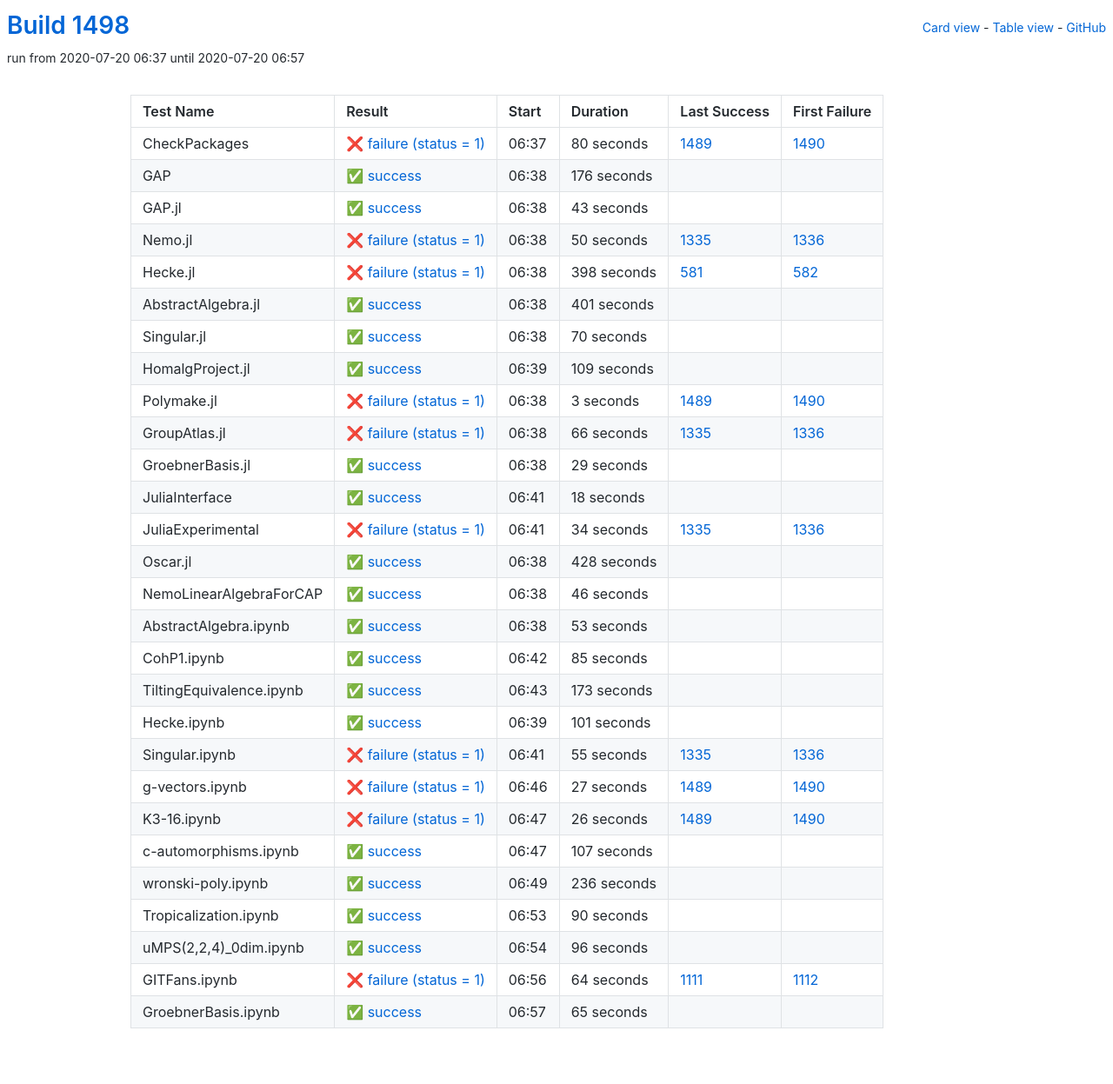
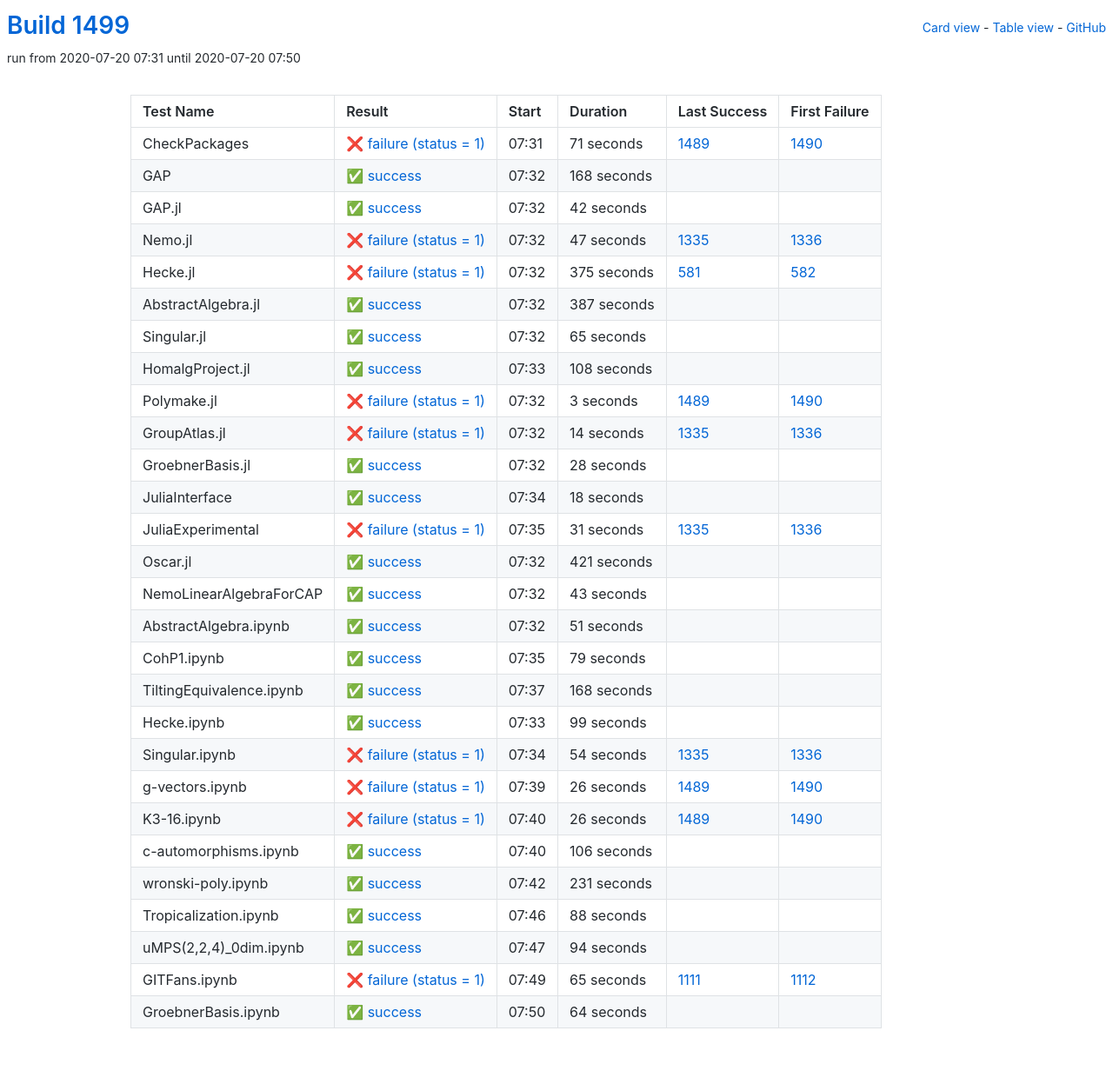
Before and after one commit to oscar-system/oscar-ci-status-1.4, a Jekyll site: the page built from table.html, in a window 1280 px wide. Shown: the whole page at 87% size. Built offline with Jekyll 4.4.1, drawn with Linux system fonts in a browser that asks for light colours.

Commit message:
Build #1499

```diff
--- a/_data/ci.yml
+++ b/_data/ci.yml
@@ -1,6 +1,6 @@
 ---
-build: 1498
-build_url: https://oscarci.mathematik.uni-kl.de/job/oscar-julia-1.4/1498/
+build: 1499
+build_url: https://oscarci.mathematik.uni-kl.de/job/oscar-julia-1.4/1499/
 job: oscar-julia-1.4
 organization: oscar-system
 repo: oscar-ci-status-1.4
@@ -8,104 +8,104 @@ repourl: https://github.com/oscar-system/oscar-ci-status-1.4
 tests:
 - name: CheckPackages
   id: checkpackages
-  log: https://oscarci.mathematik.uni-kl.de/job/oscar-julia-1.4/1498/artifact/logs/build-1498/CheckPackages.log
-  start: 2020-07-20 06:37
+  log: https://oscarci.mathematik.uni-kl.de/job/oscar-julia-1.4/1499/artifact/logs/build-1499/CheckPackages.log
+  start: 2020-07-20 07:31
   success: false
   exitcode: 1
   status: failure
-  duration: 80
+  duration: 71
   last_success: 1489
   last_success_url: https://oscarci.mathematik.uni-kl.de/job/oscar-julia-1.4/1489/
   first_failure: 1490
   first_failure_url: https://oscarci.mathematik.uni-kl.de/job/oscar-julia-1.4/1490/
 - name: GAP
   id: gap
-  log: https://oscarci.mathematik.uni-kl.de/job/oscar-julia-1.4/1498/artifact/logs/build-1498/GAP.log
-  start: 2020-07-20 06:38
+  log: https://oscarci.mathematik.uni-kl.de/job/oscar-julia-1.4/1499/artifact/logs/build-1499/GAP.log
+  start: 2020-07-20 07:32
   success: true
   exitcode: 0
   status: success
-  duration: 176
+  duration: 168
   last_success: false
   last_success_url:
   first_failure: false
   first_failure_url:
 - name: GAP.jl
   id: gap-jl
-  log: https://oscarci.mathematik.uni-kl.de/job/oscar-julia-1.4/1498/artifact/logs/build-1498/GAP.jl.log
-  start: 2020-07-20 06:38
+  log: https://oscarci.mathematik.uni-kl.de/job/oscar-julia-1.4/1499/artifact/logs/build-1499/GAP.jl.log
+  start: 2020-07-20 07:32
   success: true
   exitcode: 0
   status: success
-  duration: 43
+  duration: 42
   last_success: false
   last_success_url:
   first_failure: false
   first_failure_url:
 - name: Nemo.jl
   id: nemo-jl
-  log: https://oscarci.mathematik.uni-kl.de/job/oscar-julia-1.4/1498/artifact/logs/build-1498/Nemo.jl.log
-  start: 2020-07-20 06:38
+  log: https://oscarci.mathematik.uni-kl.de/job/oscar-julia-1.4/1499/artifact/logs/build-1499/Nemo.jl.log
+  start: 2020-07-20 07:32
   success: false
   exitcode: 1
   status: failure
-  duration: 50
+  duration: 47
   last_success: 1335
   last_success_url: https://oscarci.mathematik.uni-kl.de/job/oscar-julia-1.4/1335/
   first_failure: 1336
   first_failure_url: https://oscarci.mathematik.uni-kl.de/job/oscar-julia-1.4/1336/
 - name: Hecke.jl
   id: hecke-jl
-  log: https://oscarci.mathematik.uni-kl.de/job/oscar-julia-1.4/1498/artifact/logs/build-1498/Hecke.jl.log
-  start: 2020-07-20 06:38
+  log: https://oscarci.mathematik.uni-kl.de/job/oscar-julia-1.4/1499/artifact/logs/build-1499/Hecke.jl.log
+  start: 2020-07-20 07:32
   success: false
   exitcode: 1
   status: failure
-  duration: 398
+  duration: 375
   last_success: 581
   last_success_url: https://oscarci.mathematik.uni-kl.de/job/oscar-julia-1.4/581/
   first_failure: 582
   first_failure_url: https://oscarci.mathematik.uni-kl.de/job/oscar-julia-1.4/582/
 - name: AbstractAlgebra.jl
   id: abstractalgebra-jl
-  log: https://oscarci.mathematik.uni-kl.de/job/oscar-julia-1.4/1498/artifact/logs/build-1498/AbstractAlgebra.jl.log
-  start: 2020-07-20 06:38
+  log: https://oscarci.mathematik.uni-kl.de/job/oscar-julia-1.4/1499/artifact/logs/build-1499/AbstractAlgebra.jl.log
+  start: 2020-07-20 07:32
   success: true
   exitcode: 0
   status: success
-  duration: 401
+  duration: 387
   last_success: false
   last_success_url:
   first_failure: false
   first_failure_url:
 - name: Singular.jl
   id: singular-jl
-  log: https://oscarci.mathematik.uni-kl.de/job/oscar-julia-1.4/1498/artifact/logs/build-1498/Singular.jl.log
-  start: 2020-07-20 06:38
+  log: https://oscarci.mathematik.uni-kl.de/job/oscar-julia-1.4/1499/artifact/logs/build-1499/Singular.jl.log
+  start: 2020-07-20 07:32
   success: true
   exitcode: 0
   status: success
-  duration: 70
+  duration: 65
   last_success: false
   last_success_url:
   first_failure: false
   first_failure_url:
 - name: HomalgProject.jl
   id: homalgproject-jl
-  log: https://oscarci.mathematik.uni-kl.de/job/oscar-julia-1.4/1498/artifact/logs/build-1498/HomalgProject.jl.log
-  start: 2020-07-20 06:39
+  log: https://oscarci.mathematik.uni-kl.de/job/oscar-julia-1.4/1499/artifact/logs/build-1499/HomalgProject.jl.log
+  start: 2020-07-20 07:33
   success: true
   exitcode: 0
   status: success
-  duration: 109
+  duration: 108
   last_success: false
   last_success_url:
   first_failure: false
   first_failure_url:
 - name: Polymake.jl
   id: polymake-jl
-  log: https://oscarci.mathematik.uni-kl.de/job/oscar-julia-1.4/1498/artifact/logs/build-1498/Polymake.jl.log
-  start: 2020-07-20 06:38
+  log: https://oscarci.mathematik.uni-kl.de/job/oscar-julia-1.4/1499/artifact/logs/build-1499/Polymake.jl.log
+  start: 2020-07-20 07:32
   success: false
   exitcode: 1
   status: failure
@@ -116,32 +116,32 @@ tests:
   first_failure_url: https://oscarci.mathematik.uni-kl.de/job/oscar-julia-1.4/1490/
 - name: GroupAtlas.jl
   id: groupatlas-jl
-  log: https://oscarci.mathematik.uni-kl.de/job/oscar-julia-1.4/1498/artifact/logs/build-1498/GroupAtlas.jl.log
-  start: 2020-07-20 06:38
+  log: https://oscarci.mathematik.uni-kl.de/job/oscar-julia-1.4/1499/artifact/logs/build-1499/GroupAtlas.jl.log
+  start: 2020-07-20 07:32
   success: false
   exitcode: 1
   status: failure
-  duration: 66
+  duration: 14
   last_success: 1335
   last_success_url: https://oscarci.mathematik.uni-kl.de/job/oscar-julia-1.4/1335/
   first_failure: 1336
   first_failure_url: https://oscarci.mathematik.uni-kl.de/job/oscar-julia-1.4/1336/
 - name: GroebnerBasis.jl
   id: groebnerbasis-jl
-  log: https://oscarci.mathematik.uni-kl.de/job/oscar-julia-1.4/1498/artifact/logs/build-1498/GroebnerBasis.jl.log
-  start: 2020-07-20 06:38
+  log: https://oscarci.mathematik.uni-kl.de/job/oscar-julia-1.4/1499/artifact/logs/build-1499/GroebnerBasis.jl.log
+  start: 2020-07-20 07:32
   success: true
   exitcode: 0
   status: success
-  duration: 29
+  duration: 28
   last_success: false
   last_success_url:
   first_failure: false
   first_failure_url:
 - name: JuliaInterface
   id: juliainterface
-  log: https://oscarci.mathematik.uni-kl.de/job/oscar-julia-1.4/1498/artifact/logs/build-1498/JuliaInterface.log
-  start: 2020-07-20 06:41
+  log: https://oscarci.mathematik.uni-kl.de/job/oscar-julia-1.4/1499/artifact/logs/build-1499/JuliaInterface.log
+  start: 2020-07-20 07:34
   success: true
   exitcode: 0
   status: success
@@ -152,116 +152,116 @@ tests:
   first_failure_url:
 - name: JuliaExperimental
   id: juliaexperimental
-  log: https://oscarci.mathematik.uni-kl.de/job/oscar-julia-1.4/1498/artifact/logs/build-1498/JuliaExperimental.log
-  start: 2020-07-20 06:41
+  log: https://oscarci.mathematik.uni-kl.de/job/oscar-julia-1.4/1499/artifact/logs/build-1499/JuliaExperimental.log
+  start: 2020-07-20 07:35
   success: false
   exitcode: 1
   status: failure
-  duration: 34
+  duration: 31
   last_success: 1335
   last_success_url: https://oscarci.mathematik.uni-kl.de/job/oscar-julia-1.4/1335/
   first_failure: 1336
   first_failure_url: https://oscarci.mathematik.uni-kl.de/job/oscar-julia-1.4/1336/
 - name: Oscar.jl
   id: oscar-jl
-  log: https://oscarci.mathematik.uni-kl.de/job/oscar-julia-1.4/1498/artifact/logs/build-1498/Oscar.jl.log
-  start: 2020-07-20 06:38
+  log: https://oscarci.mathematik.uni-kl.de/job/oscar-julia-1.4/1499/artifact/logs/build-1499/Oscar.jl.log
+  start: 2020-07-20 07:32
   success: true
   exitcode: 0
   status: success
-  duration: 428
+  duration: 421
   last_success: false
   last_success_url:
   first_failure: false
   first_failure_url:
 - name: NemoLinearAlgebraForCAP
   id: nemolinearalgebraforcap
-  log: https://oscarci.mathematik.uni-kl.de/job/oscar-julia-1.4/1498/artifact/logs/build-1498/NemoLinearAlgebraForCAP.log
-  start: 2020-07-20 06:38
+  log: https://oscarci.mathematik.uni-kl.de/job/oscar-julia-1.4/1499/artifact/logs/build-1499/NemoLinearAlgebraForCAP.log
+  start: 2020-07-20 07:32
   success: true
   exitcode: 0
   status: success
-  duration: 46
+  duration: 43
   last_success: false
   last_success_url:
   first_failure: false
   first_failure_url:
 - name: AbstractAlgebra.ipynb
   id: abstractalgebra-ipynb
-  log: https://oscarci.mathematik.uni-kl.de/job/oscar-julia-1.4/1498/artifact/logs/build-1498/AbstractAlgebra.ipynb.log
-  start: 2020-07-20 06:38
+  log: https://oscarci.mathematik.uni-kl.de/job/oscar-julia-1.4/1499/artifact/logs/build-1499/AbstractAlgebra.ipynb.log
+  start: 2020-07-20 07:32
   success: true
   exitcode: 0
   status: success
-  duration: 53
+  duration: 51
   last_success: false
   last_success_url:
   first_failure: false
   first_failure_url:
 - name: CohP1.ipynb
   id: cohp1-ipynb
-  log: https://oscarci.mathematik.uni-kl.de/job/oscar-julia-1.4/1498/artifact/logs/build-1498/CohP1.ipynb.log
-  start: 2020-07-20 06:42
+  log: https://oscarci.mathematik.uni-kl.de/job/oscar-julia-1.4/1499/artifact/logs/build-1499/CohP1.ipynb.log
+  start: 2020-07-20 07:35
   success: true
   exitcode: 0
   status: success
-  duration: 85
+  duration: 79
   last_success: false
   last_success_url:
   first_failure: false
   first_failure_url:
 - name: TiltingEquivalence.ipynb
   id: tiltingequivalence-ipynb
-  log: https://oscarci.mathematik.uni-kl.de/job/oscar-julia-1.4/1498/artifact/logs/build-1498/TiltingEquivalence.ipynb.log
-  start: 2020-07-20 06:43
+  log: https://oscarci.mathematik.uni-kl.de/job/oscar-julia-1.4/1499/artifact/logs/build-1499/TiltingEquivalence.ipynb.log
+  start: 2020-07-20 07:37
   success: true
   exitcode: 0
   status: success
-  duration: 173
+  duration: 168
   last_success: false
   last_success_url:
   first_failure: false
   first_failure_url:
 - name: Hecke.ipynb
   id: hecke-ipynb
-  log: https://oscarci.mathematik.uni-kl.de/job/oscar-julia-1.4/1498/artifact/logs/build-1498/Hecke.ipynb.log
-  start: 2020-07-20 06:39
+  log: https://oscarci.mathematik.uni-kl.de/job/oscar-julia-1.4/1499/artifact/logs/build-1499/Hecke.ipynb.log
+  start: 2020-07-20 07:33
   success: true
   exitcode: 0
   status: success
-  duration: 101
+  duration: 99
   last_success: false
   last_success_url:
   first_failure: false
   first_failure_url:
 - name: Singular.ipynb
   id: singular-ipynb
-  log: https://oscarci.mathematik.uni-kl.de/job/oscar-julia-1.4/1498/artifact/logs/build-1498/Singular.ipynb.log
-  start: 2020-07-20 06:41
+  log: https://oscarci.mathematik.uni-kl.de/job/oscar-julia-1.4/1499/artifact/logs/build-1499/Singular.ipynb.log
+  start: 2020-07-20 07:34
   success: false
   exitcode: 1
   status: failure
-  duration: 55
+  duration: 54
   last_success: 1335
   last_success_url: https://oscarci.mathematik.uni-kl.de/job/oscar-julia-1.4/1335/
   first_failure: 1336
   first_failure_url: https://oscarci.mathematik.uni-kl.de/job/oscar-julia-1.4/1336/
 - name: g-vectors.ipynb
   id: g-vectors-ipynb
-  log: https://oscarci.mathematik.uni-kl.de/job/oscar-julia-1.4/1498/artifact/logs/build-1498/g-vectors.ipynb.log
-  start: 2020-07-20 06:46
+  log: https://oscarci.mathematik.uni-kl.de/job/oscar-julia-1.4/1499/artifact/logs/build-1499/g-vectors.ipynb.log
+  start: 2020-07-20 07:39
   success: false
   exitcode: 1
   status: failure
-  duration: 27
+  duration: 26
   last_success: 1489
   last_success_url: https://oscarci.mathematik.uni-kl.de/job/oscar-julia-1.4/1489/
   first_failure: 1490
   first_failure_url: https://oscarci.mathematik.uni-kl.de/job/oscar-julia-1.4/1490/
 - name: K3-16.ipynb
   id: k3-16-ipynb
-  log: https://oscarci.mathematik.uni-kl.de/job/oscar-julia-1.4/1498/artifact/logs/build-1498/K3-16.ipynb.log
-  start: 2020-07-20 06:47
+  log: https://oscarci.mathematik.uni-kl.de/job/oscar-julia-1.4/1499/artifact/logs/build-1499/K3-16.ipynb.log
+  start: 2020-07-20 07:40
   success: false
   exitcode: 1
   status: failure
@@ -272,72 +272,72 @@ tests:
   first_failure_url: https://oscarci.mathematik.uni-kl.de/job/oscar-julia-1.4/1490/
 - name: c-automorphisms.ipynb
   id: c-automorphisms-ipynb
-  log: https://oscarci.mathematik.uni-kl.de/job/oscar-julia-1.4/1498/artifact/logs/build-1498/c-automorphisms.ipynb.log
-  start: 2020-07-20 06:47
+  log: https://oscarci.mathematik.uni-kl.de/job/oscar-julia-1.4/1499/artifact/logs/build-1499/c-automorphisms.ipynb.log
+  start: 2020-07-20 07:40
   success: true
   exitcode: 0
   status: success
-  duration: 107
+  duration: 106
   last_success: false
   last_success_url:
   first_failure: false
   first_failure_url:
 - name: wronski-poly.ipynb
   id: wronski-poly-ipynb
-  log: https://oscarci.mathematik.uni-kl.de/job/oscar-julia-1.4/1498/artifact/logs/build-1498/wronski-poly.ipynb.log
-  start: 2020-07-20 06:49
+  log: https://oscarci.mathematik.uni-kl.de/job/oscar-julia-1.4/1499/artifact/logs/build-1499/wronski-poly.ipynb.log
+  start: 2020-07-20 07:42
   success: true
   exitcode: 0
   status: success
-  duration: 236
+  duration: 231
   last_success: false
   last_success_url:
   first_failure: false
   first_failure_url:
 - name: Tropicalization.ipynb
   id: tropicalization-ipynb
-  log: https://oscarci.mathematik.uni-kl.de/job/oscar-julia-1.4/1498/artifact/logs/build-1498/Tropicalization.ipynb.log
-  start: 2020-07-20 06:53
+  log: https://oscarci.mathematik.uni-kl.de/job/oscar-julia-1.4/1499/artifact/logs/build-1499/Tropicalization.ipynb.log
+  start: 2020-07-20 07:46
   success: true
   exitcode: 0
   status: success
-  duration: 90
+  duration: 88
   last_success: false
   last_success_url:
   first_failure: false
   first_failure_url:
 - name: uMPS(2,2,4)_0dim.ipynb
   id: umps-2-2-4-0dim-ipynb
-  log: https://oscarci.mathematik.uni-kl.de/job/oscar-julia-1.4/1498/artifact/logs/build-1498/uMPS-2-2-4-_0dim.ipynb.log
-  start: 2020-07-20 06:54
+  log: https://oscarci.mathematik.uni-kl.de/job/oscar-julia-1.4/1499/artifact/logs/build-1499/uMPS-2-2-4-_0dim.ipynb.log
+  start: 2020-07-20 07:47
   success: true
   exitcode: 0
   status: success
-  duration: 96
+  duration: 94
   last_success: false
   last_success_url:
   first_failure: false
   first_failure_url:
 - name: GITFans.ipynb
   id: gitfans-ipynb
-  log: https://oscarci.mathematik.uni-kl.de/job/oscar-julia-1.4/1498/artifact/logs/build-1498/GITFans.ipynb.log
-  start: 2020-07-20 06:56
+  log: https://oscarci.mathematik.uni-kl.de/job/oscar-julia-1.4/1499/artifact/logs/build-1499/GITFans.ipynb.log
+  start: 2020-07-20 07:49
   success: false
   exitcode: 1
   status: failure
-  duration: 64
+  duration: 65
   last_success: 1111
   last_success_url: https://oscarci.mathematik.uni-kl.de/job/oscar-julia-1.4/1111/
   first_failure: 1112
   first_failure_url: https://oscarci.mathematik.uni-kl.de/job/oscar-julia-1.4/1112/
 - name: GroebnerBasis.ipynb
   id: groebnerbasis-ipynb
-  log: https://oscarci.mathematik.uni-kl.de/job/oscar-julia-1.4/1498/artifact/logs/build-1498/GroebnerBasis.ipynb.log
-  start: 2020-07-20 06:57
+  log: https://oscarci.mathematik.uni-kl.de/job/oscar-julia-1.4/1499/artifact/logs/build-1499/GroebnerBasis.ipynb.log
+  start: 2020-07-20 07:50
   success: true
   exitcode: 0
   status: success
-  duration: 65
+  duration: 64
   last_success: false
   last_success_url:
   first_failure: false
```
Also changed, not shown: README.md.
